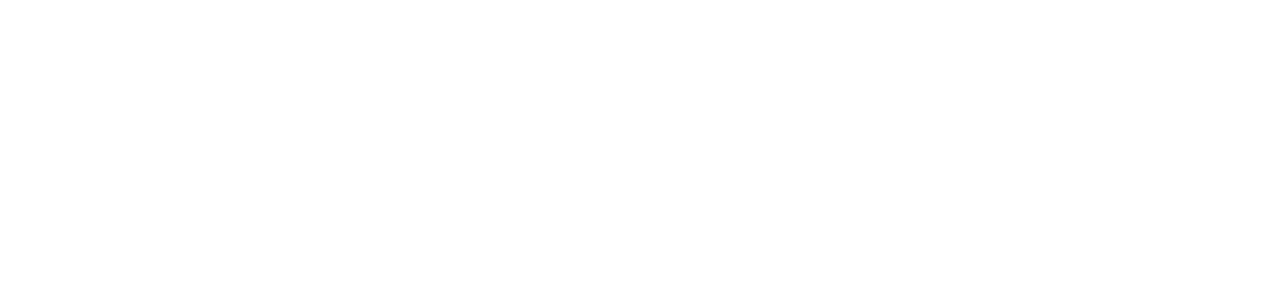
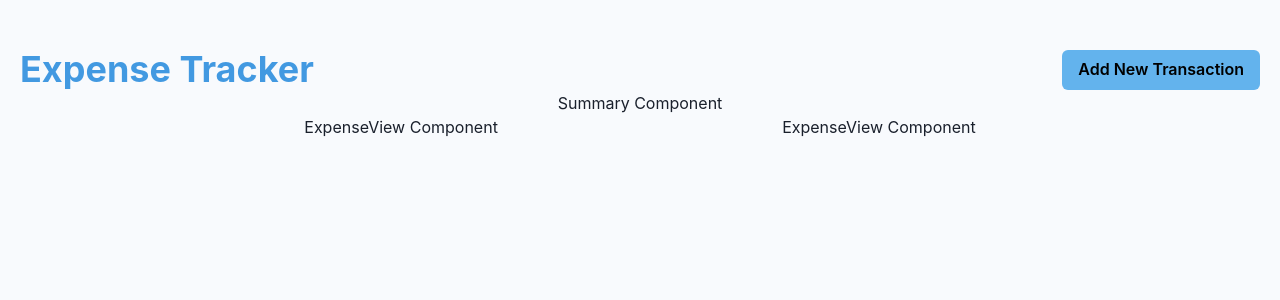
Before and after one commit to tetyanago2023/react-expense-tracker, a React (Create React App) app: page / in a window 1280 px wide. Shown: the top 300 px of the page. Built offline with nearby package versions, Linux system fonts and the light colour scheme.

Commit message:
context, summary, expense-view, main were created

```diff
--- a/src/App.js
+++ b/src/App.js
@@ -1,11 +1,17 @@
-import './App.css';
+import { Box, Container, Flex } from "@chakra-ui/react";
+import "./App.css";
+import Main from "./components/main";
 
 function App() {
-  return (
-    <div className="App">
-
-    </div>
-  );
+    return (
+        <Container bg={"#f8fafd"} maxW={"Container.3xl"} height={"100vh"} p={"0"}>
+            <Flex height={"full"}>
+                <Box height={"full"} flex={5} w={["20%", "30%", "20%", "50%", "60%"]}>
+                    <Main />
+                </Box>
+            </Flex>
+        </Container>
+    )
 }
 
 export default App;
--- a/src/components/expense-view/index.jsx
+++ b/src/components/expense-view/index.jsx
@@ -2,9 +2,9 @@
 
 const ExpenseView = () => {
     return (
-        <div>
-
-        </div>
+        <h1>
+            ExpenseView Component
+        </h1>
     );
 };
 
--- a/src/components/main/index.jsx
+++ b/src/components/main/index.jsx
@@ -0,0 +1,37 @@
+import React from 'react';
+import {Button, Flex, Heading} from "@chakra-ui/react";
+import Summary from "../summary";
+import ExpenseView from "../expense-view";
+
+const Main = () => {
+    return (
+        <Flex textAlign={"center"} flexDirection={"column"} pr={"5"} pl={"5"}>
+            <Flex alignItems={"center"} justifyContent={"space-between"} mt={"12"}>
+                <Heading
+                    color={"blue.400"}
+                    display={["none", "block", "block", "block", "block"]}
+                >
+                    Expense Tracker
+                </Heading>
+                <Flex alignItems={"center"}>
+                    {/*<Button onClick={onOpen} bg={"blue.300"} color={"black"} ml={"4"}>*/}
+                    <Button bg={"blue.300"} color={"black"} ml={"4"}>
+                        Add New Transaction
+                    </Button>
+                </Flex>
+            </Flex>
+            <Summary />
+            <Flex
+                w="full"
+                alignItems={"flex-start"}
+                justifyContent={"space-evenly"}
+                flexDirection={["column", "column", "column", "row", "row"]}
+            >
+                <ExpenseView />
+                <ExpenseView />
+            </Flex>
+        </Flex>
+    );
+};
+
+export default Main;
--- a/src/components/summary/index.jsx
+++ b/src/components/summary/index.jsx
@@ -0,0 +1,11 @@
+import React from 'react';
+
+const Summary = () => {
+    return (
+        <h1>
+            Summary Component
+        </h1>
+    );
+};
+
+export default Summary;
--- a/src/context/index.jsx
+++ b/src/context/index.jsx
@@ -0,0 +1,9 @@
+import { createContext } from "react";
+
+export const GlobalContext = createContext(null);
+
+const GlobalState = ({children}) => {
+
+    return <GlobalContext.Provider>{children}</GlobalContext.Provider>
+};
+export default GlobalState;
--- a/src/index.js
+++ b/src/index.js
@@ -2,12 +2,15 @@
 import ReactDOM from 'react-dom/client';
 import './index.css';
 import App from './App';
-import {ChakraProvider} from "@chakra-ui/react";
+import { ChakraProvider } from "@chakra-ui/react";
 import theme from "./theme";
+import GlobalState from "./context";
 
 const root = ReactDOM.createRoot(document.getElementById('root'));
 root.render(
-  <ChakraProvider theme={theme}>
-    <App />
-  </ChakraProvider>
+    <GlobalState>
+        <ChakraProvider theme={theme}>
+            <App />
+        </ChakraProvider>
+    </GlobalState>
 );
```
